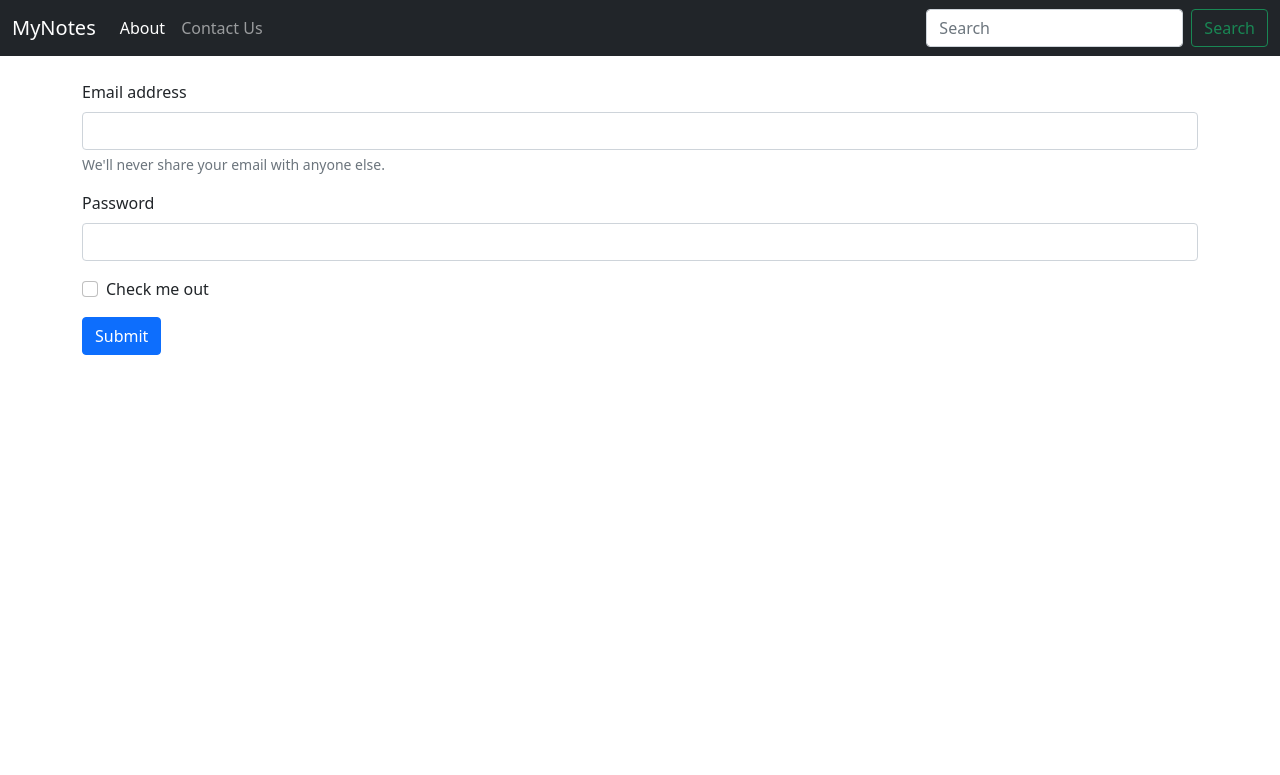
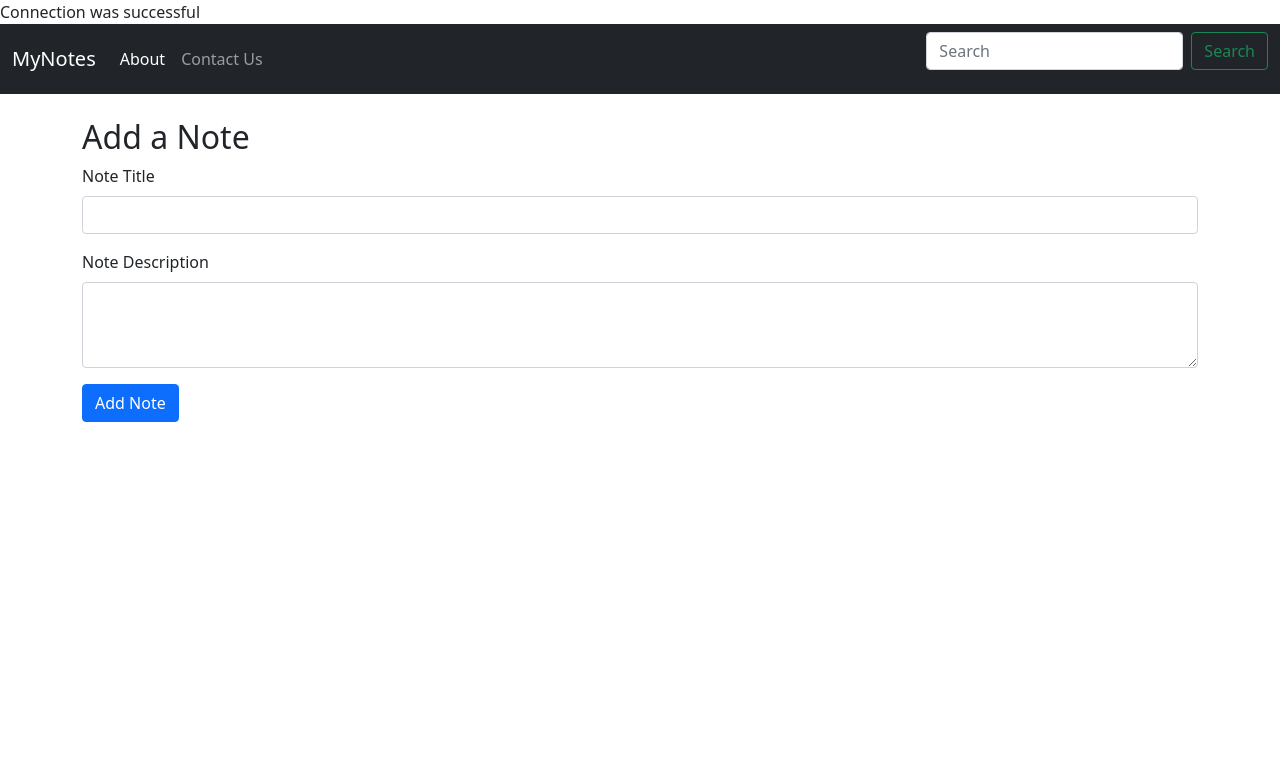
Before and after one commit to TasfiaIslam/MyNotes, a PHP site: page / in a window 1280 px wide. Shown: the top 775 px of the page. Run offline with PHP 8.4, Linux system fonts and the light colour scheme.

Commit message:
Create db connection

```diff
--- a/index.html
+++ b/index.php
@@ -1,3 +1,22 @@
+<?php
+// Connect to database
+$servername = "localhost";
+$username = "root";
+$password = "";
+$database = "notes";
+
+// Create a connection
+$conn = mysqli_connect($servername, $username, $password, $database);
+
+// Die if connection was not successful
+if (!$conn){
+    die("Sorry we failed to connect: ". mysqli_connect_error());
+}
+else{
+    echo "Connection was successful<br>";
+}
+
+?>
 <!doctype html>
 <html lang="en">
 
@@ -39,22 +58,22 @@
         </div>
     </nav>
     <div class="container my-4">
+        <h2>Add a Note</h2>
         <form>
             <div class="mb-3">
-                <label for="exampleInputEmail1" class="form-label">Email address</label>
-                <input type="email" class="form-control" id="exampleInputEmail1" aria-describedby="emailHelp">
-                <div id="emailHelp" class="form-text">We'll never share your email with anyone else.</div>
+                <label for="title" class="form-label">Note Title</label>
+                <input type="text" class="form-control" id="title" aria-describedby="emailHelp">
             </div>
             <div class="mb-3">
-                <label for="exampleInputPassword1" class="form-label">Password</label>
-                <input type="password" class="form-control" id="exampleInputPassword1">
+                <label for="desc" class="form-label">Note Description</label>
+                <textarea class="form-control" id="desc" name="desc" rows="3"></textarea>
             </div>
-            <div class="mb-3 form-check">
-                <input type="checkbox" class="form-check-input" id="exampleCheck1">
-                <label class="form-check-label" for="exampleCheck1">Check me out</label>
-            </div>
-            <button type="submit" class="btn btn-primary">Submit</button>
+            <button type="submit" class="btn btn-primary">Add Note</button>
         </form>
+    </div>
+    <div class="container">
+        <?php ?>
+
     </div>
 
     <!-- Optional JavaScript; choose one of the two! -->
```
